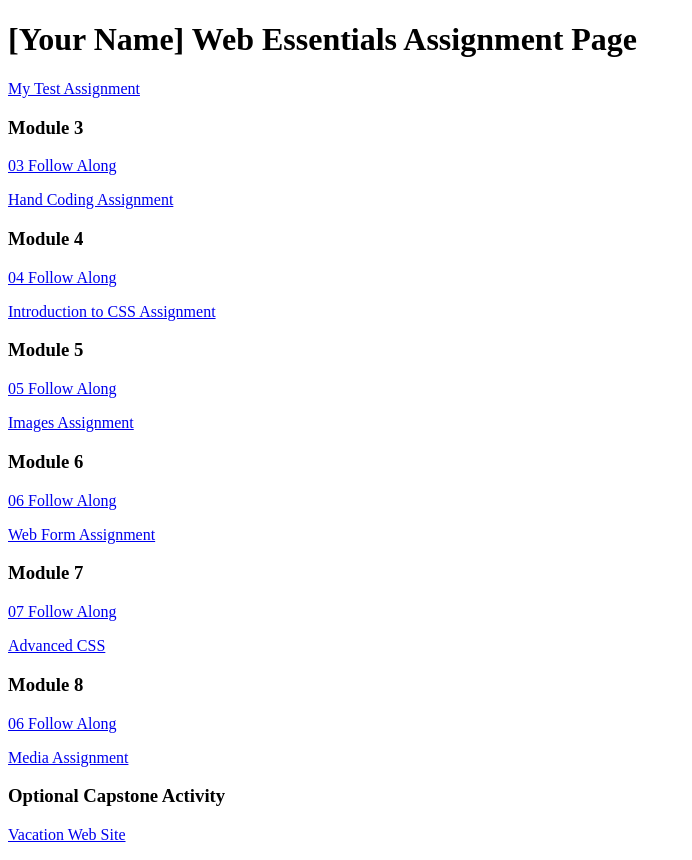
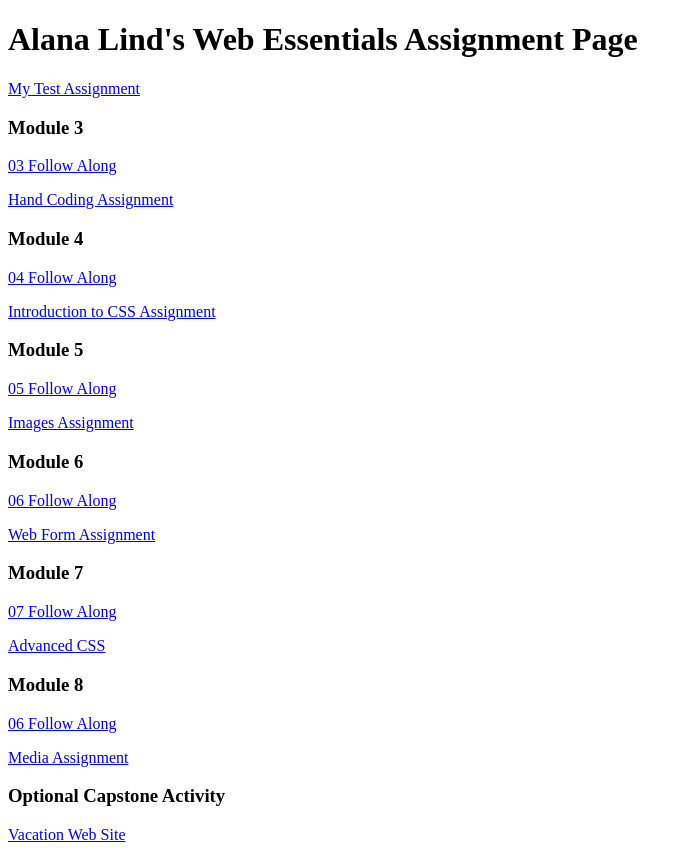
Before and after one commit to AlanaLind/dwdd1600, a plain HTML site: page index.html in a window 1280 px wide. Shown: the whole page, without its empty margins (0-692 px from the left). Drawn offline with Linux system fonts and the light colour scheme.

Commit message:
Update index.html

```diff
--- a/index.html
+++ b/index.html
@@ -6,7 +6,7 @@
 		<title>dwdd 1600 assignment list page</title>
 	</head>
 	<body>
-		<h1>[Your Name] Web Essentials Assignment Page</h1>
+		<h1>Alana Lind's Web Essentials Assignment Page</h1>
 		<p><a href="01test">My Test Assignment</a></p>
 
 		<h3>Module 3</h3>
```
